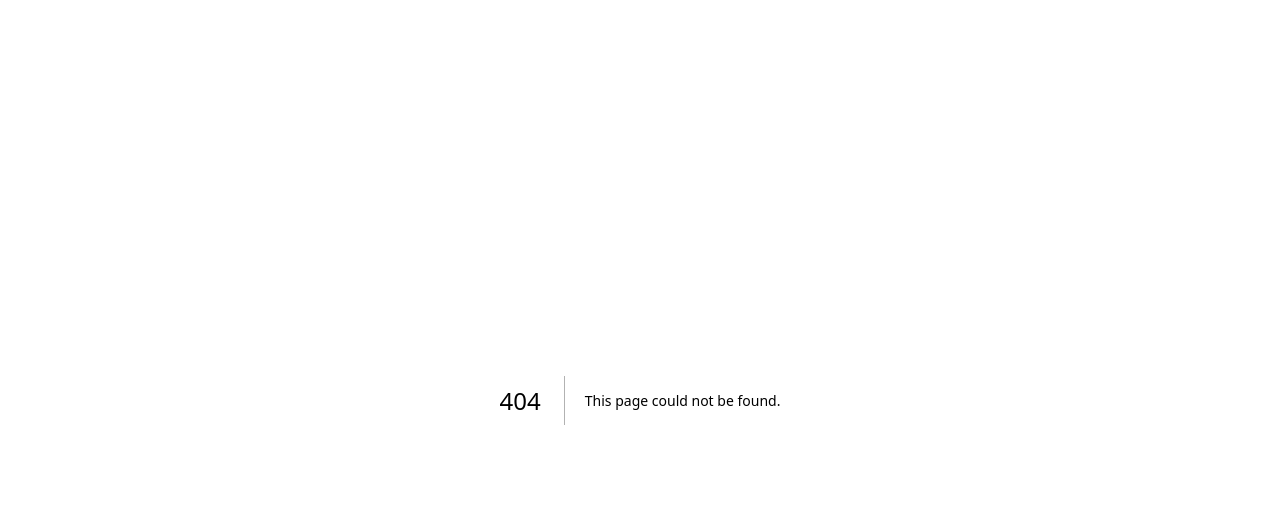
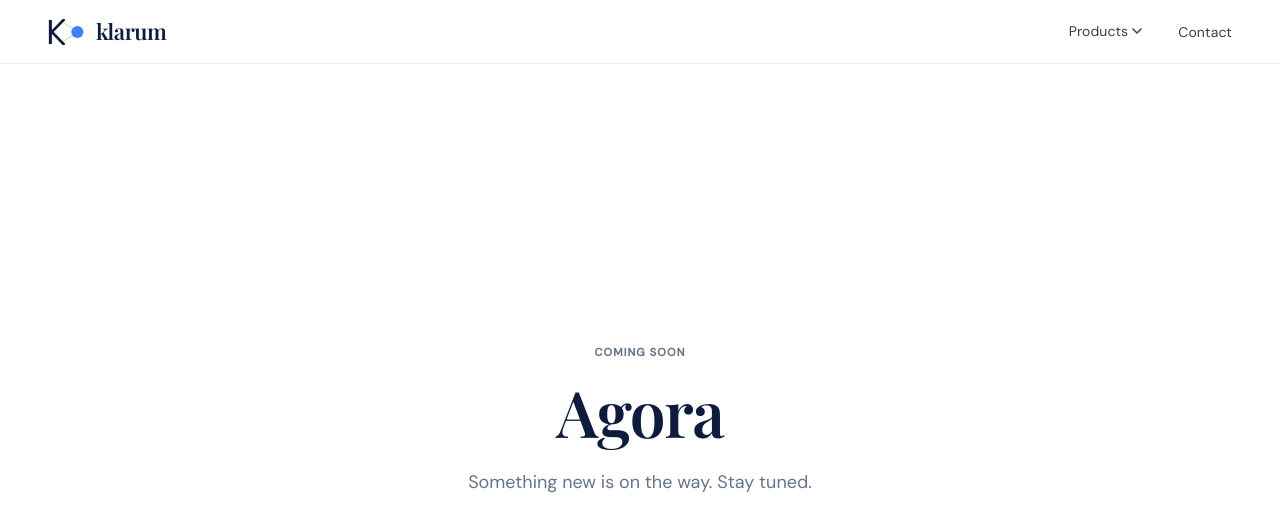
Before and after one commit to klarumcanada/Novation, a Next.js app in the folder site/: page /agora in a window 1280 px wide. Before the commit this address had no page. Shown: the top 532 px of the page. Built offline with nearby package versions, Linux system fonts and the light colour scheme.

Commit message:
Website changes for Agora

```diff
--- /dev/null
+++ b/site/src/app/agora/page.tsx
@@ -0,0 +1,95 @@
+import type { Metadata } from "next";
+import Link from "next/link";
+
+export const metadata: Metadata = {
+  title: "Agora — Coming Soon | Klarum",
+  description: "Agora by Klarum. Coming soon.",
+};
+
+export default function AgoraPage() {
+  return (
+    <>
+      <nav className="nav">
+        <Link href="/" className="nav-logo">
+          <svg width="38" height="26" viewBox="0 0 44 30" fill="none">
+            <rect x="1" y="1" width="3.5" height="28" fill="#0D1B3E" />
+            <path d="M4.5 15 L18 1" stroke="#0D1B3E" strokeWidth="3" strokeLinecap="square" />
+            <path d="M4.5 15 L18 29" stroke="#0D1B3E" strokeWidth="3" strokeLinecap="square" />
+            <line x1="18" y1="4" x2="34" y2="15" stroke="#0D1B3E" strokeWidth="0.75" opacity="0.35" />
+            <line x1="18" y1="26" x2="34" y2="15" stroke="#0D1B3E" strokeWidth="0.75" opacity="0.35" />
+            <circle cx="34" cy="15" r="7" fill="#3B82F6" />
+          </svg>
+          <span className="nav-logo-text">klarum</span>
+        </Link>
+        <ul className="nav-links">
+          <li className="nav-dropdown">
+            <span className="nav-dropdown-trigger">
+              Products
+              <svg width="10" height="6" viewBox="0 0 10 6" fill="none" aria-hidden="true">
+                <path d="M1 1l4 4 4-4" stroke="currentColor" strokeWidth="1.5" strokeLinecap="round" strokeLinejoin="round" />
+              </svg>
+            </span>
+            <ul className="nav-dropdown-menu">
+              <div className="nav-dropdown-menu-inner">
+                <div className="nav-dropdown-section-label">Novation</div>
+                <li><Link href="/novation/mgas">For MGAs</Link></li>
+                <li><Link href="/novation/advisors">For Advisors</Link></li>
+                <div className="nav-dropdown-divider" />
+                <li><Link href="/agora" className="active">Agora</Link></li>
+              </div>
+            </ul>
+          </li>
+          <li><Link href="/#contact">Contact</Link></li>
+        </ul>
+      </nav>
+
+      <main
+        style={{
+          minHeight: "100vh",
+          display: "flex",
+          flexDirection: "column",
+          alignItems: "center",
+          justifyContent: "center",
+          padding: "120px 48px 80px",
+          textAlign: "center",
+        }}
+      >
+        <div
+          style={{
+            fontSize: "11px",
+            fontWeight: 600,
+            letterSpacing: "0.1em",
+            textTransform: "uppercase",
+            color: "var(--gray-500)",
+            marginBottom: "16px",
+          }}
+        >
+          Coming soon
+        </div>
+        <h1
+          style={{
+            fontFamily: "var(--serif)",
+            fontSize: "clamp(2.5rem, 6vw, 4rem)",
+            fontWeight: 700,
+            color: "var(--midnight)",
+            letterSpacing: "-0.02em",
+            lineHeight: 1.1,
+            marginBottom: "20px",
+          }}
+        >
+          Agora
+        </h1>
+        <p
+          style={{
+            fontSize: "1.125rem",
+            color: "var(--gray-500)",
+            maxWidth: "480px",
+            lineHeight: 1.6,
+          }}
+        >
+          Something new is on the way. Stay tuned.
+        </p>
+      </main>
+    </>
+  );
+}
--- a/site/src/app/globals.css
+++ b/site/src/app/globals.css
@@ -175,6 +175,21 @@
   color: var(--electric) !important;
 }
 
+.nav-dropdown-section-label {
+  font-size: 11px;
+  font-weight: 600;
+  letter-spacing: 0.07em;
+  text-transform: uppercase;
+  color: var(--gray-500);
+  padding: 6px 12px 2px;
+}
+
+.nav-dropdown-divider {
+  height: 1px;
+  background: rgba(11, 31, 58, 0.08);
+  margin: 4px 8px;
+}
+
 /* ── HERO ── */
 .hero {
   min-height: 100vh;
@@ -472,6 +487,18 @@
   display: flex;
   align-items: center;
   gap: 24px;
+}
+
+/* ── AGORA ── */
+.agora-outer {
+  padding: 100px 48px;
+  background: var(--chalk);
+  border-top: 1px solid rgba(11, 31, 58, 0.06);
+  border-bottom: 1px solid rgba(11, 31, 58, 0.06);
+}
+
+.agora-cards {
+  grid-template-columns: repeat(2, 1fr) !important;
 }
 
 /* ── TEAM ── */
```
Also changed, not shown: site/src/app/HomeClient.tsx (+40 -2 lines), site/src/app/novation/advisors/AdvisorsClient.tsx (+17 -2 lines), site/src/app/novation/mgas/MGAsClient.tsx (+17 -2 lines).
